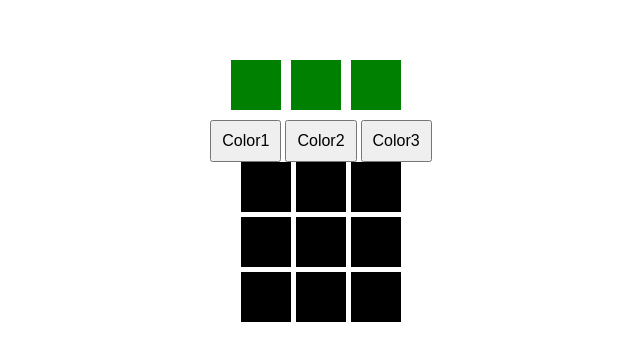
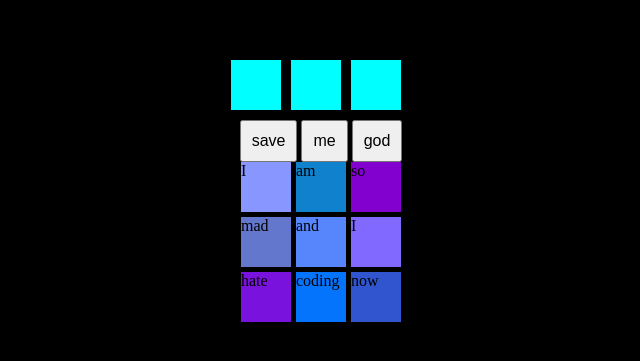
Before and after one commit to WorseThanBetter/CSLab, a plain HTML site: page index.html in a window 1280 px wide. Shown: the part 209-570 px from the top of the page, without its empty margins (319-959 px from the left). Drawn offline with Linux system fonts and the light colour scheme.

Commit message:
Add files via upload

```diff
--- a/index.html
+++ b/index.html
@@ -14,20 +14,20 @@
         <div class="box" id="square3"></div>
     </div>
     <div id="buttons">
-        <button onclick="changeColor('square1')">Color1</button>
-        <button onclick="changeColor('square2')">Color2</button>
-        <button onclick="changeColor('square3')">Color3</button>
+        <button onclick="changeColor('square1')">save</button>
+        <button onclick="changeColor('square2')">me</button>
+        <button onclick="changeColor('square3')">god</button>
     </div>
     <div id="grid">
-        <div class = "flash">item</div>
-        <div class = "flash">item</div>
-        <div class = "flash">item</div>
-        <div class = "flash">item</div>
-        <div class = "flash">item</div>
-        <div class = "flash">item</div>
-        <div class = "flash">item</div>
-        <div class = "flash">item</div>
-        <div class = "flash">item</div>
+        <div class = "flash">I</div>
+        <div class = "flash">am</div>
+        <div class = "flash">so</div>
+        <div class = "flash">mad</div>
+        <div class = "flash">and</div>
+        <div class = "flash">I</div>
+        <div class = "flash">hate</div>
+        <div class = "flash">coding</div>
+        <div class = "flash">now</div>
     </div>
 </body>
 </html>
--- a/script.js
+++ b/script.js
@@ -7,22 +7,24 @@ function getRandomColor() {
     var letters = '0123456789ABCDEF';
     var color = '#';
     for (var i = 0; i < 6; i++) {
-        color += letters[Math.floor(Math.random() * 16)];
+        if (i < 4) {
+        color += letters[Math.floor(Math.random() * 10)];
+        } else {
+        color += letters[Math.floor(Math.random() * 4 + 12)];
+        };
     };
+    console.log(color);
     return color;
 };
 
-setInterval(plimply, 500);
 
-var fbr = document.querySelectorAll(".flash");
+function flashColors() {
+var flashes = document.querySelectorAll(".flash");
+flashes.forEach(function(flash){
 
-function plimply() {
-    fbr.forEach(eri);
-};
+var randomColor = getRandomColor();
+flash.style.backgroundColor = randomColor;
+})
+}
 
-function eri() {
-    for (var i = 0; i < 10; i++) {
-        var randomColor = getRandomColor();
-        fbr[i].style.backgroundColor = randomColor;
-    };
-};
+setInterval(flashColors, 100);
--- a/style.css
+++ b/style.css
@@ -6,6 +6,7 @@ body {
     align-items: center;
     justify-content: center;
     height: 100vh;
+    background-color: black;
 }
 
 #container {
@@ -15,7 +16,7 @@ body {
 .box {
     width: 50px;
     height: 50px;
-    background-color: green;
+    background-color: cyan;
     margin-right: 10px;
 }
 
```
